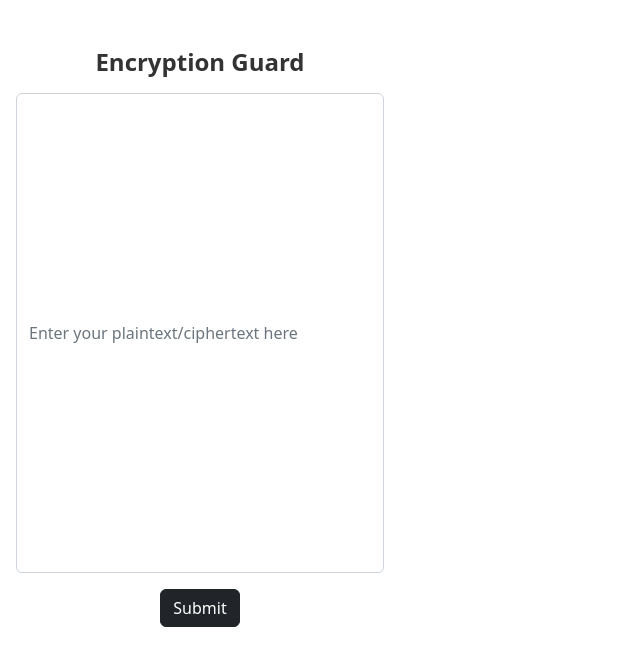
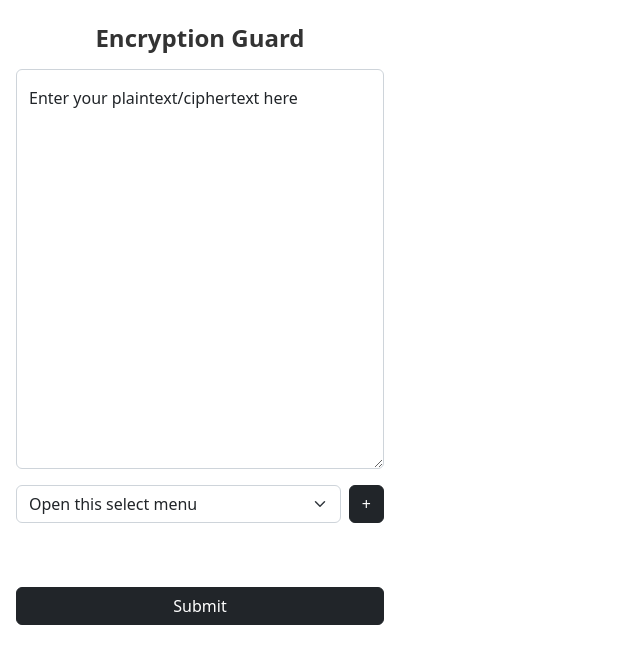
Before and after one commit to RitikVatsal/EncryptionGuard, a React (Create React App) app in the folder extension/: page / in a window 1280 px wide. Shown: the top 666 px of the page, without its empty margins (0-640 px from the left). Built offline with nearby package versions, Linux system fonts and the light colour scheme.

Commit message:
key addition/storage in localstorage

```diff
--- a/extension/package.json
+++ b/extension/package.json
@@ -12,6 +12,7 @@
 		"react-bootstrap": "^2.7.2",
 		"react-dom": "^18.2.0",
 		"react-scripts": "5.0.1",
+		"react-select": "^5.7.2",
 		"web-vitals": "^2.1.4"
 	},
 	"scripts": {
--- a/extension/src/App.js
+++ b/extension/src/App.js
@@ -1,10 +1,22 @@
-import React from "react";
+import React, { useState } from "react";
 import "./App.css";
 import Button from "react-bootstrap/Button";
 import Form from "react-bootstrap/Form";
+import FloatingLabel from "react-bootstrap/FloatingLabel";
+import Modal from "react-bootstrap/Modal";
 var CryptoJS = require("crypto-js");
+import AddKeys_modal from "./Pages/AddKeys_modal";
+
+const DEBUG = true;
+function debug(parameterName, parameter) {
+	if (DEBUG) console.log(parameterName + ": " + parameter);
+}
 
 function App() {
+	const [show, setShow] = useState(false);
+
+	const handleClose = () => setShow(false);
+	const handleShow = () => setShow(true);
 	function encrypt(data) {
 		var ciphertext = CryptoJS.AES.encrypt(JSON.stringify(data), "secret key 123").toString();
 		return ciphertext;
@@ -18,25 +30,73 @@ function App() {
 
 	const handleSubmit = (event) => {
 		event.preventDefault();
-		console.log(event.target.user_intput_text.value);
-		const encrypted_text = encrypt(event.target.user_intput_text.value);
-		console.log(encrypted_text);
-		const decrypted_text = decrypt(encrypted_text);
-		console.log(decrypted_text);
+
+		debug("user input text", event.target.user_intput_text.value);
+		const text = event.target.user_intput_text.value;
+		// do encryption
+		if (is_text_plaintext(text)) {
+			const encrypted_text = encrypt(text);
+			debug("Encrypted text", encrypted_text);
+
+			// change the text in the text area
+			event.target.user_intput_text.value = encrypted_text;
+		}
+		// do decryption
+		else {
+			const decrypted_text = decrypt(text);
+			debug("Decrypted text", decrypted_text);
+
+			// change the text in the text area
+			event.target.user_intput_text.value = decrypted_text;
+		}
 	};
 
+	function is_text_plaintext(text) {
+		// ciphertext doesnt contain spaces and has length greater than 15
+		text = text.trim();
+		return text.includes(" ") || text.length < 15 ? true : false;
+	}
 	return (
-		<div className='App mt-5'>
+		<div className='App mt-4'>
 			<h1 className='title'>Encryption Guard</h1>
 			<Form className='m-3' onSubmit={handleSubmit}>
-				<Form.Group className='mb-3' controlId='user_intput_text'>
-					<Form.Control style={{ minHeight: "60vh" }} placeholder='Enter your plaintext/ciphertext here' />
-				</Form.Group>
+				<FloatingLabel controlId='user_intput_text' label='Enter your plaintext/ciphertext here' className='my-2'>
+					<Form.Control as='textarea' placeholder='Enter your plaintext/ciphertext here' style={{ minHeight: "50vh" }} />
+				</FloatingLabel>
 
-				<Button variant='dark' type='submit'>
+				<div className='d-flex my-3'>
+					<Form.Select aria-label='Default select example' className='me-2'>
+						<option>Open this select menu</option>
+						<option value='1'>One</option>
+						<option value='2'>Two</option>
+						<option value='3'>Three</option>
+					</Form.Select>
+					<Button variant='dark' onClick={handleShow}>
+						+
+					</Button>
+				</div>
+				<Button variant='dark' type='submit' className='mt-5 mb-2' style={{ width: "100%" }}>
 					Submit
 				</Button>
 			</Form>
+
+			{/* <!-- Modal --> */}
+			<Modal show={show} onHide={handleClose}>
+				<Modal.Header closeButton>
+					<Modal.Title>Add Keys</Modal.Title>
+				</Modal.Header>
+				<Modal.Body>
+					<AddKeys_modal />
+				</Modal.Body>
+				{/* <Modal.Footer>
+					<Button variant='secondary' onClick={handleClose}>
+						Close
+					</Button>
+					<Button variant='primary' onClick={handleClose}>
+						Save Changes
+					</Button>
+				</Modal.Footer> */}
+			</Modal>
 		</div>
 	);
 }
--- /dev/null
+++ b/extension/src/Pages/AddKeys_modal.js
@@ -0,0 +1,113 @@
+import CreatableSelect from "react-select/creatable";
+import React, { useState } from "react";
+import Button from "react-bootstrap/Button";
+import Form from "react-bootstrap/Form";
+
+function init_LocalStorage() {
+	if (!localStorage.getItem("websiteOptions")) {
+		localStorage.setItem("websiteOptions", JSON.stringify(["WhatsApp", "Telegram", "Discord"]));
+	}
+}
+function createOption(label) {
+	return {
+		label,
+		value: label,
+	};
+}
+function set_defaultOptions() {
+	let websiteOptions = JSON.parse(localStorage.getItem("websiteOptions"));
+
+	for (let i = 0; i < websiteOptions.length; i++) {
+		websiteOptions[i] = createOption(websiteOptions[i]);
+	}
+	return websiteOptions;
+}
+function AddKeys_modal() {
+	init_LocalStorage();
+	const [isLoading, setIsLoading] = useState(false);
+	const [websiteOptions, setWebsiteOptions] = useState(set_defaultOptions());
+	const [websiteValue, setWebsiteValue] = useState(null);
+	const [savedKeys, setSavedKeys] = useState(false);
+	const [validated, setValidated] = useState(false);
+	const [websiteOptionError, setWebsiteOptionError] = useState(false);
+
+	const update_LocalStorage = (value) => {
+		let websiteOptions = JSON.parse(localStorage.getItem("websiteOptions"));
+		websiteOptions.push(value);
+		localStorage.setItem("websiteOptions", JSON.stringify(websiteOptions));
+	};
+
+	const handleCreate = (inputValue) => {
+		setIsLoading(true);
+		setTimeout(() => {
+			const newOption = createOption(inputValue);
+			setIsLoading(false);
+			setWebsiteOptions((prev) => [...prev, newOption]);
+			setWebsiteValue(newOption);
+			update_LocalStorage(inputValue);
+		}, 2000);
+	};
+
+	const handle_websiteOptionChange = (newValue) => {
+		setWebsiteValue(newValue);
+		setWebsiteOptionError(false);
+	};
+
+	const handleSubmit = (event) => {
+		event.preventDefault();
+		if (!websiteValue || websiteValue.value == "") {
+			setWebsiteOptionError(true);
+			return;
+		}
+
+		if (event.currentTarget.checkValidity() === false) {
+			event.preventDefault();
+			event.stopPropagation();
+		}
+
+		setValidated(true);
+
+		const entered_website = websiteValue.value;
+		const entered_keyName = event.target.form_keyName.value;
+		const entered_key = event.target.form_key.value;
+
+		let Keys = JSON.parse(localStorage.getItem("Keys"));
+		if (!Keys) Keys = {};
+		if (!Keys[entered_website]) Keys[entered_website] = {};
+		Keys[entered_website][entered_keyName] = entered_key;
+		localStorage.setItem("Keys", JSON.stringify(Keys));
+
+		setSavedKeys(true);
+		setTimeout(() => {
+			setSavedKeys(false);
+		}, 3000);
+	};
+
+	return (
+		<>
+			<Form noValidate validated={validated} onSubmit={handleSubmit}>
+				<Form.Group className='mb-3' controlId='form_website'>
+					<Form.Label>Website</Form.Label>
+					<CreatableSelect isClearable isDisabled={isLoading} isLoading={isLoading} onChange={handle_websiteOptionChange} onCreateOption={handleCreate} options={websiteOptions} value={websiteValue} />
+					{websiteOptionError && <p className='text-danger'>Please select a website</p>}
+				</Form.Group>
+				<Form.Group className='mb-3' controlId='form_keyName'>
+					<Form.Label>Add a name to the key</Form.Label>
+					<Form.Control required type='text' placeholder='...to identify this key (like recipient name)' />
+					<Form.Control.Feedback type='invalid'>Please provide a name</Form.Control.Feedback>
+				</Form.Group>
+				<Form.Group className='mb-3' controlId='form_key'>
+					<Form.Label>Key</Form.Label>
+					<Form.Control required type='text' placeholder='We suggest pasting the key' />
+					<Form.Control.Feedback type='invalid'>Please provide a valid key</Form.Control.Feedback>
+				</Form.Group>
+				<Button variant='dark' type='submit' className='my-2'>
+					Store
+				</Button>
+				{savedKeys && <p className='text-success'>Key saved successfully</p>}
+			</Form>
+		</>
+	);
+}
+
+export default AddKeys_modal;
```
Also changed, not shown: extension/src/Samples/Keys in localstorage.json (added, +9 -0 lines), 2 other files (tests, documents, lock files or other folders).
